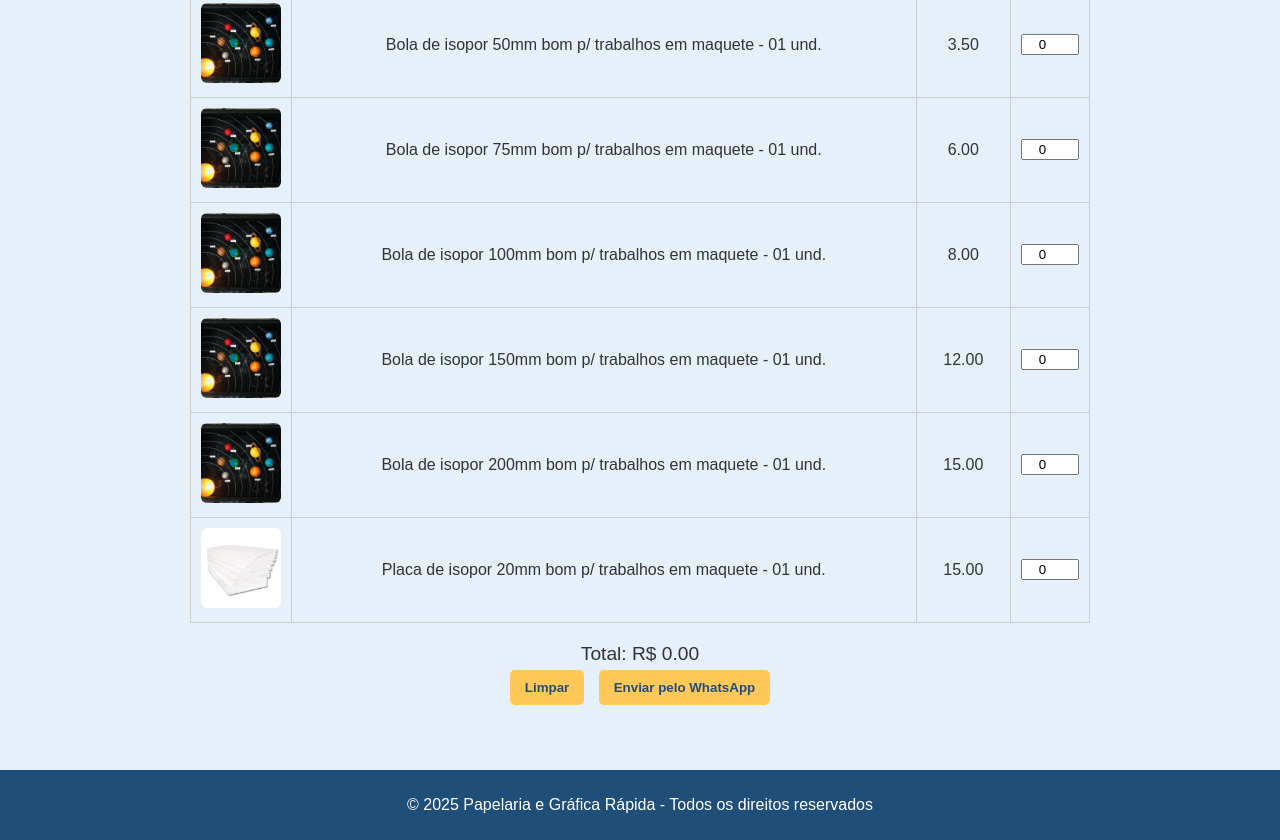
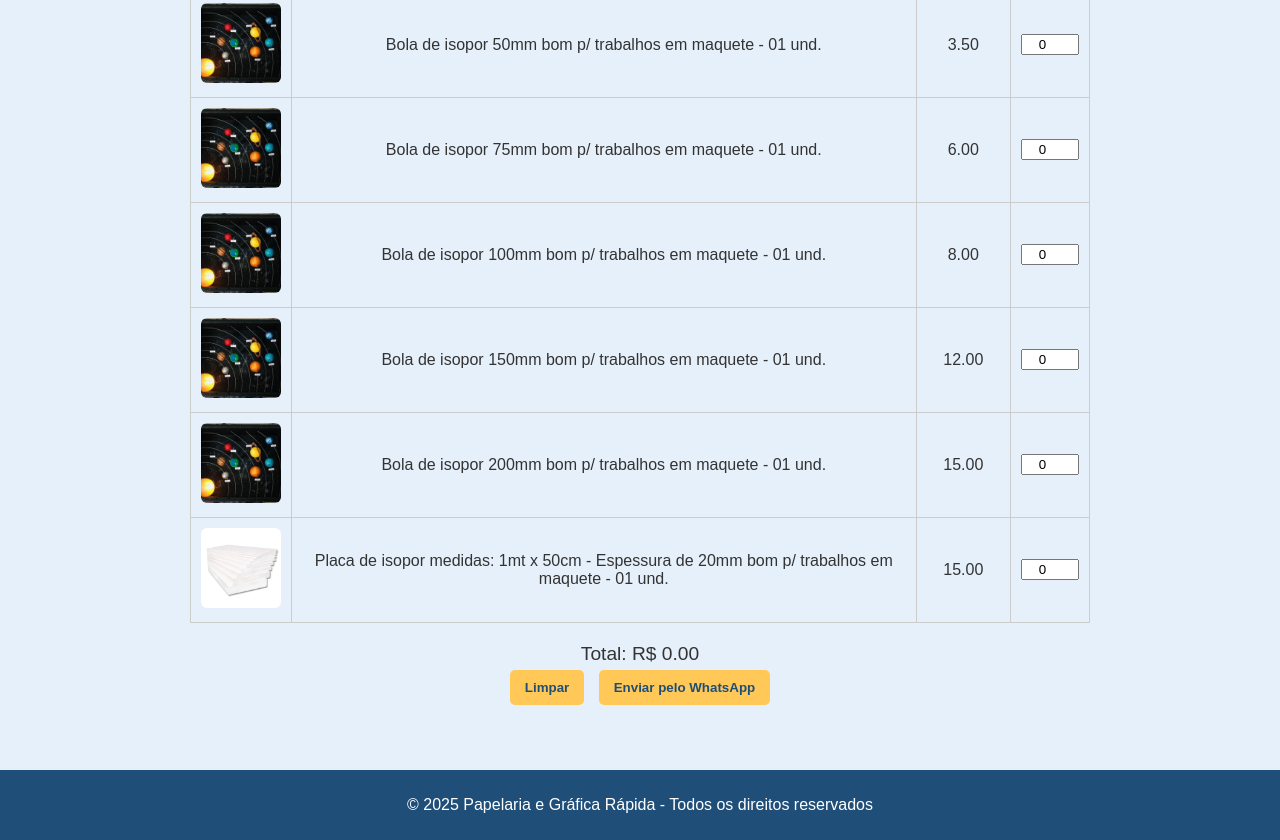
Before and after one commit to gladsonmelo/portifolio_papelaria, a plain HTML site: page index.html in a window 1280 px wide. Shown: the part 5839-6679 px from the top of the page. Drawn offline with Linux system fonts and the light colour scheme.

Commit message:
Atualiza descrição do produto com medidas e espessura

```diff
--- a/index.html
+++ b/index.html
@@ -384,7 +384,7 @@
         </tr>
         <tr>
           <td><img src="img/paca-isopor.jpg" class="produto" alt="placa-isopor" /></td>
-          <td>Placa de isopor 20mm bom p/ trabalhos em maquete - 01 und.</td>
+          <td>Placa de isopor medidas: 1mt x 50cm - Espessura de 20mm bom p/ trabalhos em maquete - 01 und.</td>
           <td>15.00</td>
            <td><input type="number" min="0" value="0" oninput="calcularTotal()"></td>
         </tr>
```
